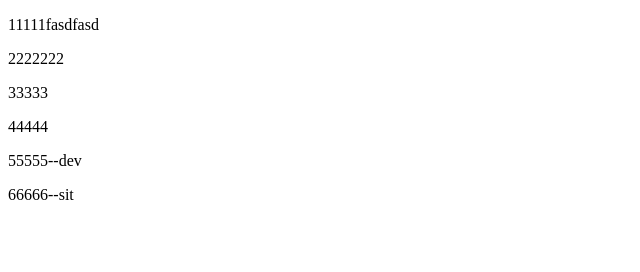
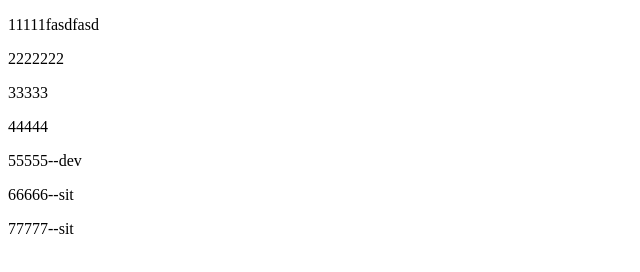
Before and after one commit to linxingli/learngit, a plain HTML site: page index.html in a window 1280 px wide. Shown: the full height of the page, 0-640 px from the left. Drawn offline with Linux system fonts and the light colour scheme.

Commit message:
feat: add 77777--sit

```diff
--- a/index.html
+++ b/index.html
@@ -13,5 +13,6 @@
   <p>44444</p>
   <p>55555--dev</p>
   <p>66666--sit</p>
+  <p>77777--sit</p>
 </body>
 </html>
```
